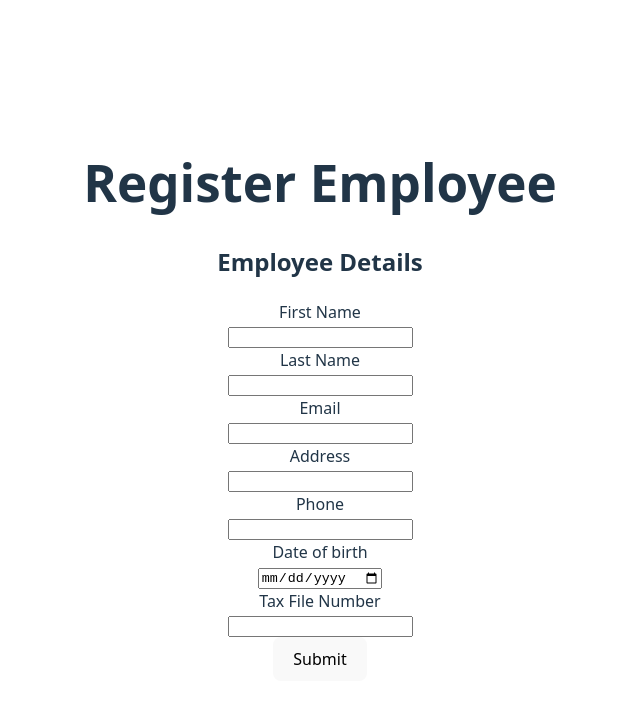
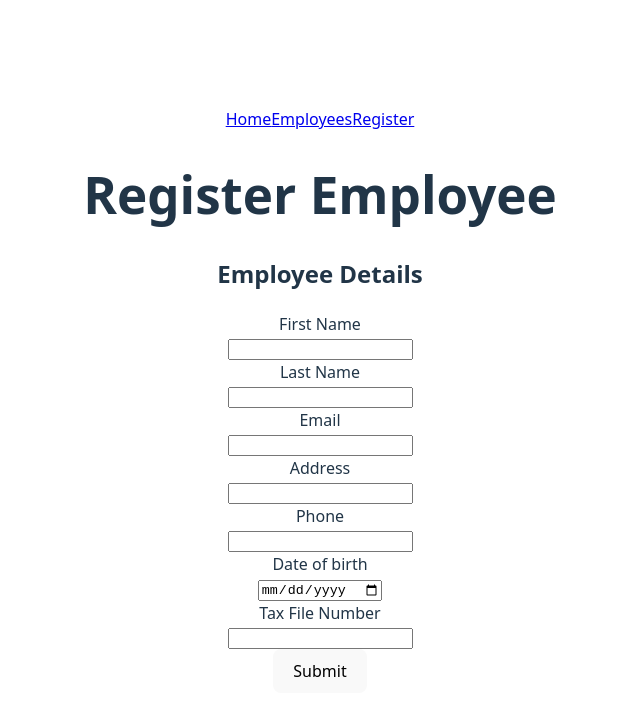
Before and after one commit to carriegale2710/employee-creator, a React (Vite) app in the folder front-end/: page /employees/new in a window 1280 px wide. Shown: the top 716 px of the page, without its empty margins (320-960 px from the left). Built offline with nearby package versions, Linux system fonts and the light colour scheme.

Commit message:
implement basic navbar

```diff
--- a/front-end/src/App.tsx
+++ b/front-end/src/App.tsx
@@ -1,4 +1,5 @@
 import { BrowserRouter, Route, Routes } from "react-router";
+import NavBar from "./components/NavBar/NavBar";
 import Home from "./pages/Home";
 import ListPage from "./pages/ListPage";
 import CreatePage from "./pages/CreatePage";
@@ -9,6 +10,7 @@ import "./App.scss";
 function App() {
   return (
     <BrowserRouter>
+      <NavBar />
       <Routes>
         <Route path="/" element={<Home />} />
         <Route path="/employees" element={<ListPage />} />
--- /dev/null
+++ b/front-end/src/components/NavBar/NavBar.tsx
@@ -0,0 +1,11 @@
+import { Link } from "react-router-dom";
+
+const NavBar = () => (
+  <nav>
+    <Link to="/">Home</Link>
+    <Link to="/employees">Employees</Link>
+    <Link to="/employees/new">Register</Link>
+  </nav>
+);
+
+export default NavBar;
```
